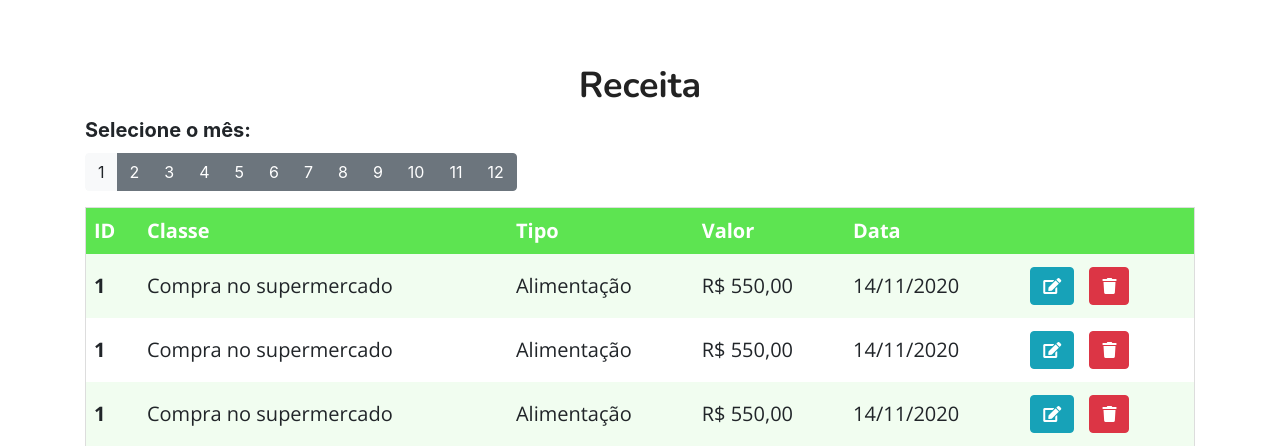
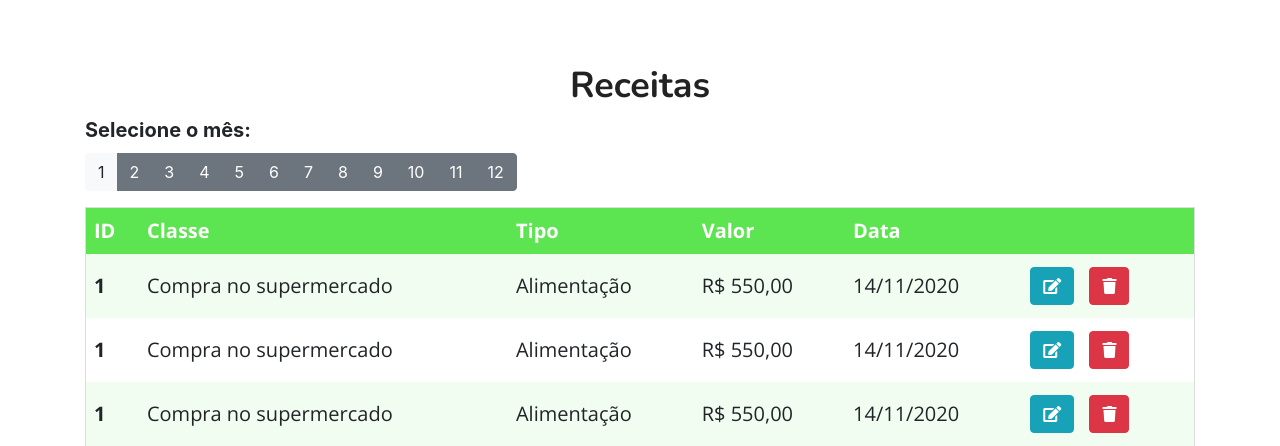
Before and after one commit to RafaelPena31/Financial-system-cotemig-WEB, a PHP site: page /Screens/History/History.php in a window 1280 px wide. Shown: the part 151-597 px from the top of the page. Run offline with PHP 8.4, Linux system fonts and the light colour scheme.

Commit message:
Changes on history

```diff
--- a/Screens/History/History.php
+++ b/Screens/History/History.php
@@ -96,7 +96,7 @@
 		<div id="main-table-jan">
 			<main class="container">
 				<div class="title-table">
-					<h3>Receita</h3>
+					<h3>Receitas</h3>
 				</div>
 
 				<nav class="month-menu">
```
